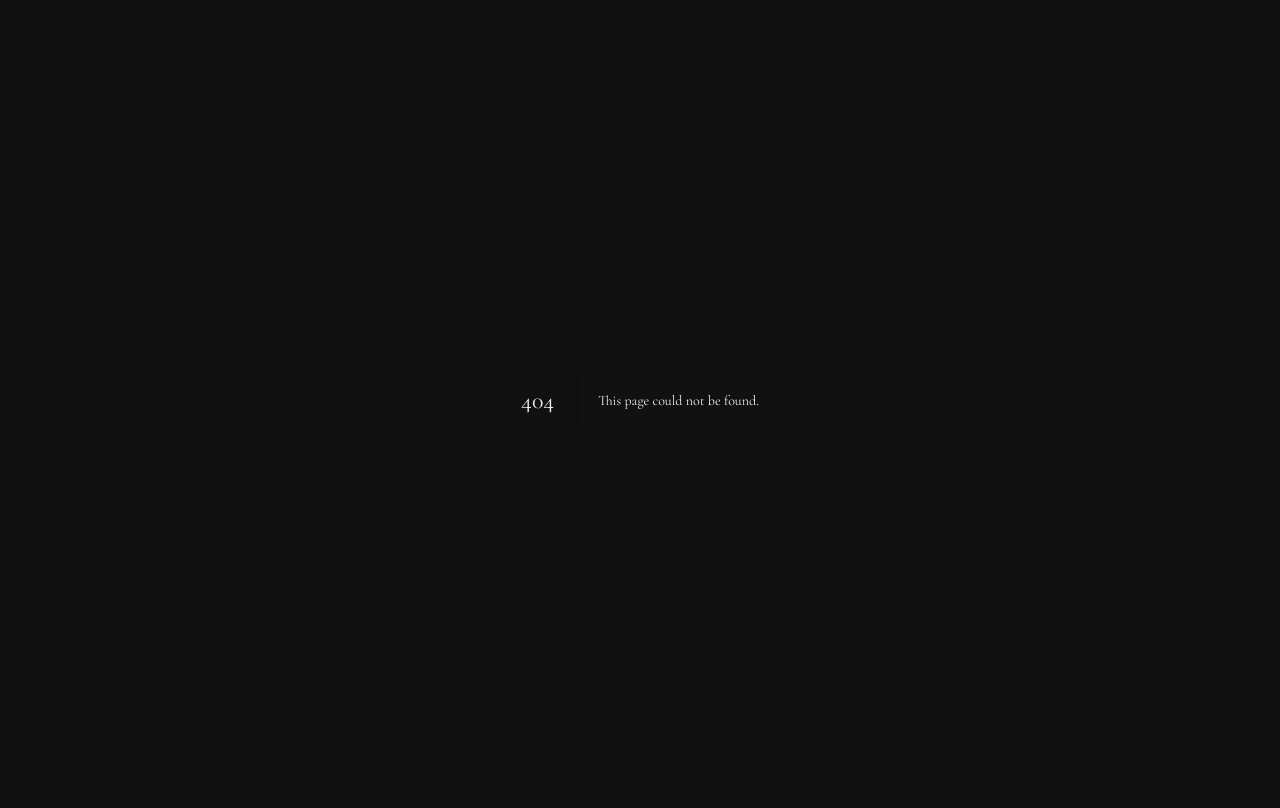
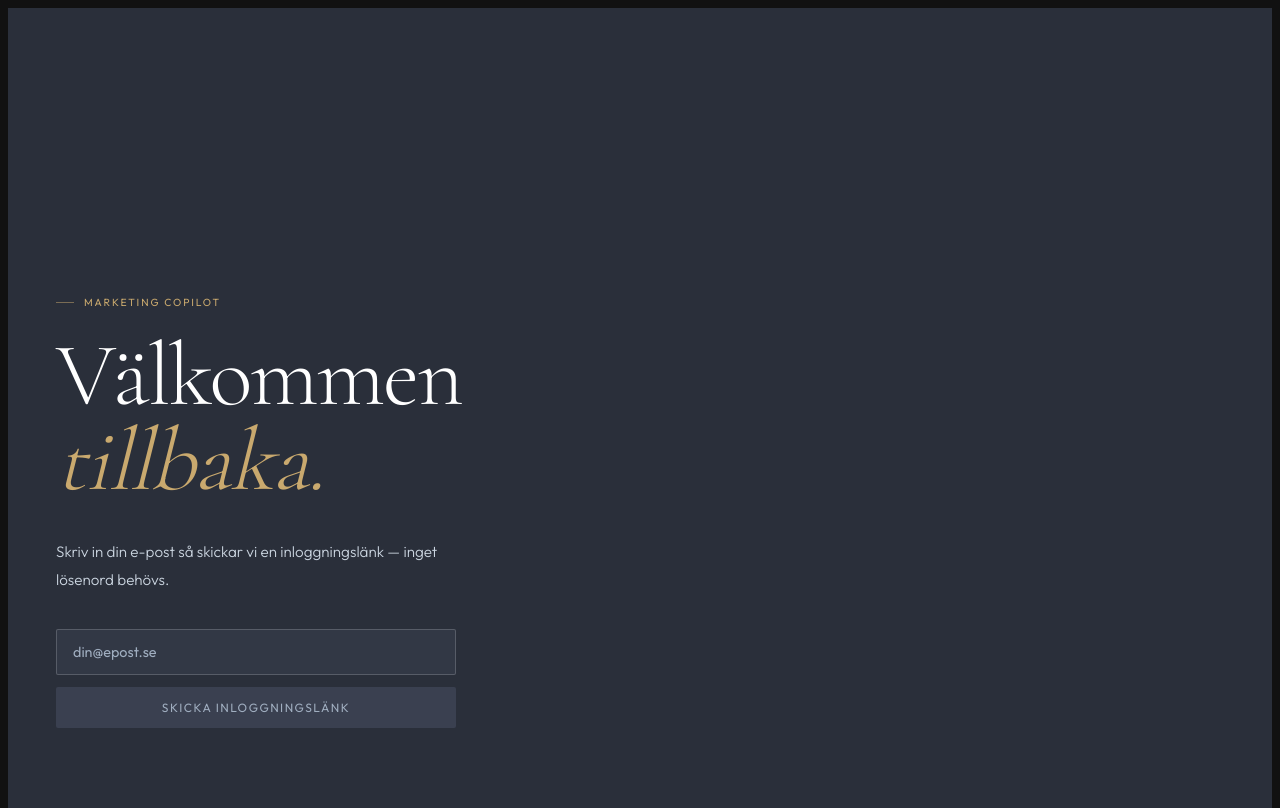
Before and after one commit to IsakByrge/marketing-copilot, a Next.js app: page /login in a window 1280 px wide. Before the commit this address had no page. Built offline with nearby package versions, Linux system fonts and the light colour scheme.

Commit message:
feat: magic link auth, login page, proxy, auth callback

```diff
--- /dev/null
+++ b/app/auth/callback/route.ts
@@ -0,0 +1,40 @@
+import { createServerClient } from "@supabase/ssr";
+import { cookies } from "next/headers";
+import { NextResponse } from "next/server";
+
+export async function GET(request: Request) {
+  const { searchParams, origin } = new URL(request.url);
+  const code = searchParams.get("code");
+  const token_hash = searchParams.get("token_hash");
+  const type = searchParams.get("type") as "email" | null;
+
+  const cookieStore = await cookies();
+  const supabase = createServerClient(
+    process.env.NEXT_PUBLIC_SUPABASE_URL!,
+    process.env.NEXT_PUBLIC_SUPABASE_ANON_KEY!,
+    {
+      cookies: {
+        getAll() { return cookieStore.getAll(); },
+        setAll(cookiesToSet) {
+          cookiesToSet.forEach(({ name, value, options }) =>
+            cookieStore.set(name, value, options)
+          );
+        },
+      },
+    }
+  );
+
+  if (token_hash && type) {
+    const { error } = await supabase.auth.verifyOtp({ token_hash, type });
+    if (!error) return NextResponse.redirect(`${origin}/dashboard`);
+  }
+
+  if (code) {
+    const { error } = await supabase.auth.exchangeCodeForSession(code);
+    if (!error) return NextResponse.redirect(`${origin}/dashboard`);
+  }
+
+  // Logga vad vi fick för felsökning
+  console.log("Auth callback params:", Object.fromEntries(searchParams));
+  return NextResponse.redirect(`${origin}/login`);
+}
--- /dev/null
+++ b/app/login/page.tsx
@@ -0,0 +1,111 @@
+"use client";
+
+import { useState } from "react";
+import { createClient } from "@/lib/supabase-browser";
+
+const T = {
+  bg: "#2a2f3a", surface: "#323845", surface2: "#3a4050",
+  line: "rgba(255,255,255,0.10)", line2: "rgba(255,255,255,0.18)",
+  text: "#ffffff", text2: "#cbd5e0", text3: "#a0aec0",
+  gold: "#c9a96e", goldDim: "rgba(201,169,110,0.15)", goldBorder: "rgba(201,169,110,0.30)",
+};
+
+export default function LoginPage() {
+  const [email, setEmail] = useState("");
+  const [sent, setSent] = useState(false);
+  const [loading, setLoading] = useState(false);
+  const [error, setError] = useState<string | null>(null);
+
+  async function handleSubmit() {
+    if (!email) return;
+    setLoading(true);
+    setError(null);
+    const supabase = createClient();
+    const { error } = await supabase.auth.signInWithOtp({
+      email,
+      options: {
+        emailRedirectTo: `${window.location.origin}/auth/callback`,
+      },
+    });
+    if (error) {
+      setError(error.message);
+    } else {
+      setSent(true);
+    }
+    setLoading(false);
+  }
+
+  return (
+    <main style={{ minHeight: "100svh", background: T.bg, display: "flex", flexDirection: "column", justifyContent: "flex-end", padding: "80px 48px" }}>
+      <div style={{ display: "flex", alignItems: "center", gap: 10, fontSize: "0.65rem", fontWeight: 400, letterSpacing: "0.18em", textTransform: "uppercase", color: T.gold, marginBottom: 24 }}>
+        <span style={{ width: 18, height: 1, background: T.gold, opacity: .5, display: "block" }} />
+        Marketing Copilot
+      </div>
+
+      {!sent ? (
+        <>
+          <h1 style={{ fontFamily: "var(--font-cormorant), serif", fontWeight: 300, fontSize: "clamp(2.8rem,7vw,6rem)", lineHeight: .95, letterSpacing: "-0.02em", color: T.text, margin: "0 0 20px" }}>
+            Välkommen<br /><em style={{ color: T.gold, fontStyle: "italic" }}>tillbaka.</em>
+          </h1>
+          <p style={{ fontSize: "0.95rem", fontWeight: 300, color: T.text2, lineHeight: 1.8, maxWidth: 400, marginBottom: 36 }}>
+            Skriv in din e-post så skickar vi en inloggningslänk — inget lösenord behövs.
+          </p>
+          <div style={{ display: "flex", flexDirection: "column", gap: 12, maxWidth: 400 }}>
+            <input
+              type="email"
+              placeholder="din@epost.se"
+              value={email}
+              onChange={e => setEmail(e.target.value)}
+              onKeyDown={e => e.key === "Enter" && handleSubmit()}
+              style={{
+                padding: "13px 16px", borderRadius: 2,
+                border: `1px solid ${T.line2}`, background: T.surface,
+                color: T.text, fontSize: "0.9rem", fontFamily: "var(--font-outfit), sans-serif",
+                outline: "none",
+              }}
+            />
+            {error && (
+              <p style={{ fontSize: "0.75rem", color: "#fc8181", margin: 0 }}>{error}</p>
+            )}
+            <button
+              onClick={handleSubmit}
+              disabled={loading || !email}
+              style={{
+                display: "inline-flex", alignItems: "center", justifyContent: "center", gap: 10,
+                fontFamily: "var(--font-outfit), sans-serif", fontSize: "0.75rem", fontWeight: 400,
+                letterSpacing: "0.12em", textTransform: "uppercase", padding: "13px 28px",
+                borderRadius: 2, background: loading || !email ? T.surface2 : T.gold,
+                color: loading || !email ? T.text3 : T.bg, border: "none",
+                cursor: loading || !email ? "not-allowed" : "pointer",
+              }}
+            >
+              {loading && <span style={{ width: 13, height: 13, borderRadius: "50%", border: `1.5px solid rgba(201,169,110,.3)`, borderTopColor: T.bg, display: "inline-block", animation: "spin .7s linear infinite" }} />}
+              {loading ? "Skickar…" : "Skicka inloggningslänk"}
+            </button>
+          </div>
+        </>
+      ) : (
+        <>
+          <h1 style={{ fontFamily: "var(--font-cormorant), serif", fontWeight: 300, fontSize: "clamp(2.8rem,7vw,6rem)", lineHeight: .95, letterSpacing: "-0.02em", color: T.text, margin: "0 0 20px" }}>
+            Kolla<br /><em style={{ color: T.gold, fontStyle: "italic" }}>inkorgen.</em>
+          </h1>
+          <p style={{ fontSize: "0.95rem", fontWeight: 300, color: T.text2, lineHeight: 1.8, maxWidth: 400, marginBottom: 36 }}>
+            Vi har skickat en inloggningslänk till <span style={{ color: T.text }}>{email}</span>. Klicka på länken för att logga in.
+          </p>
+          <button
+            onClick={() => { setSent(false); setEmail(""); }}
+            style={{ background: "none", border: "none", cursor: "pointer", fontSize: "0.7rem", fontWeight: 400, letterSpacing: "0.1em", textTransform: "uppercase", color: T.text3, padding: 0, textAlign: "left" }}
+          >
+            ← Använd en annan e-post
+          </button>
+        </>
+      )}
+
+      <style>{`
+        @keyframes spin { to { transform: rotate(360deg); } }
+        input::placeholder { color: ${T.text3}; }
+        input:focus { border-color: ${T.goldBorder} !important; }
+      `}</style>
+    </main>
+  );
+}
--- /dev/null
+++ b/lib/supabase-browser.ts
@@ -0,0 +1,8 @@
+import { createBrowserClient } from "@supabase/ssr";
+
+export function createClient() {
+  return createBrowserClient(
+    process.env.NEXT_PUBLIC_SUPABASE_URL!,
+    process.env.NEXT_PUBLIC_SUPABASE_ANON_KEY!
+  );
+}
--- /dev/null
+++ b/lib/supabase-server.ts
@@ -0,0 +1,22 @@
+import { createServerClient } from "@supabase/ssr";
+import { cookies } from "next/headers";
+
+export async function createClient() {
+  const cookieStore = await cookies();
+  return createServerClient(
+    process.env.NEXT_PUBLIC_SUPABASE_URL!,
+    process.env.NEXT_PUBLIC_SUPABASE_ANON_KEY!,
+    {
+      cookies: {
+        getAll() { return cookieStore.getAll(); },
+        setAll(cookiesToSet) {
+          try {
+            cookiesToSet.forEach(({ name, value, options }) =>
+              cookieStore.set(name, value, options)
+            );
+          } catch {}
+        },
+      },
+    }
+  );
+}
--- a/package.json
+++ b/package.json
@@ -9,6 +9,7 @@
     "lint": "eslint"
   },
   "dependencies": {
+    "@supabase/ssr": "^0.12.0",
     "@supabase/supabase-js": "^2.108.1",
     "next": "16.2.7",
     "openai": "^6.42.0",
--- /dev/null
+++ b/proxy.ts
@@ -0,0 +1,41 @@
+import { createServerClient } from "@supabase/ssr";
+import { NextResponse, type NextRequest } from "next/server";
+
+export async function proxy(request: NextRequest) {
+  let supabaseResponse = NextResponse.next({ request });
+
+  const supabase = createServerClient(
+    process.env.NEXT_PUBLIC_SUPABASE_URL!,
+    process.env.NEXT_PUBLIC_SUPABASE_ANON_KEY!,
+    {
+      cookies: {
+        getAll() { return request.cookies.getAll(); },
+        setAll(cookiesToSet) {
+          cookiesToSet.forEach(({ name, value, options }) => {
+            request.cookies.set(name, value);
+            supabaseResponse.cookies.set(name, value, options);
+          });
+        },
+      },
+    }
+  );
+
+  const { data: { user } } = await supabase.auth.getUser();
+
+  const protectedRoutes = ["/dashboard", "/onboarding", "/profile", "/create", "/post", "/newsletter", "/campaign", "/plan", "/generating"];
+  const isProtected = protectedRoutes.some(r => request.nextUrl.pathname.startsWith(r));
+
+  if (!user && isProtected) {
+    return NextResponse.redirect(new URL("/login", request.url));
+  }
+
+  if (user && request.nextUrl.pathname === "/login") {
+    return NextResponse.redirect(new URL("/dashboard", request.url));
+  }
+
+  return supabaseResponse;
+}
+
+export const config = {
+  matcher: ["/((?!_next/static|_next/image|favicon.ico|api).*)"],
+};
```
Also changed, not shown: 1 other file (tests, documents, lock files or other folders).
